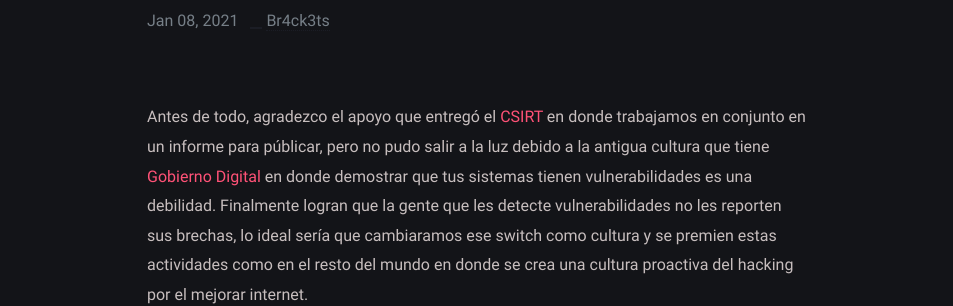
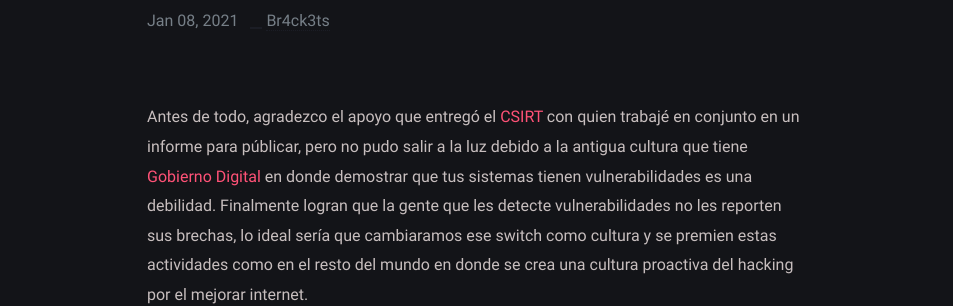
Before and after one commit to Br4ck3ts/Br4ck3ts.github.io, a Jekyll site: the page built from _posts/Como-Encontre-Una-Vulnerabilidad-Critica-En-ClaveUnica/2021-01-08-Como-Encontre-Una-Vulnerabilidad-Critica-En-ClaveUnica.md, in a window 1280 px wide and 900 px high. Shown: the part 289-595 px from the top of the window, without its empty margins (163-1116 px from the left). Built offline with Jekyll 4.4.1, drawn with Linux system fonts in a browser that asks for light colours.

Commit message:
update post

```diff
--- a/_posts/Como-Encontre-Una-Vulnerabilidad-Critica-En-ClaveUnica/2021-01-08-Como-Encontre-Una-Vulnerabilidad-Critica-En-ClaveUnica.md
+++ b/_posts/Como-Encontre-Una-Vulnerabilidad-Critica-En-ClaveUnica/2021-01-08-Como-Encontre-Una-Vulnerabilidad-Critica-En-ClaveUnica.md
@@ -3,7 +3,7 @@ title: Como encontré una vulnerabilidad crítica en ClaveUnica
 date: 2021-01-08 11:58:47 +07:00
 ---
 
-Antes de todo, agradezco el apoyo que entregó el [CSIRT](https://twitter.com/csirtgob/) en donde trabajamos en conjunto en un informe para públicar, pero no pudo salir a la luz debido a la antigua cultura que tiene [Gobierno Digital](https://twitter.com/GobDigitalCL) en donde demostrar que tus sistemas tienen vulnerabilidades es una debilidad. Finalmente logran que la gente que les detecte vulnerabilidades no les reporten sus brechas, lo ideal sería que cambiaramos ese switch como cultura y se premien estas actividades como en el resto del mundo en donde se crea una cultura proactiva del hacking por el mejorar internet.
+Antes de todo, agradezco el apoyo que entregó el [CSIRT](https://twitter.com/csirtgob/) con quien trabajé en conjunto en un informe para públicar, pero no pudo salir a la luz debido a la antigua cultura que tiene [Gobierno Digital](https://twitter.com/GobDigitalCL) en donde demostrar que tus sistemas tienen vulnerabilidades es una debilidad. Finalmente logran que la gente que les detecte vulnerabilidades no les reporten sus brechas, lo ideal sería que cambiaramos ese switch como cultura y se premien estas actividades como en el resto del mundo en donde se crea una cultura proactiva del hacking por el mejorar internet.
 
 
 Bueno a lo que vamos ...
```
